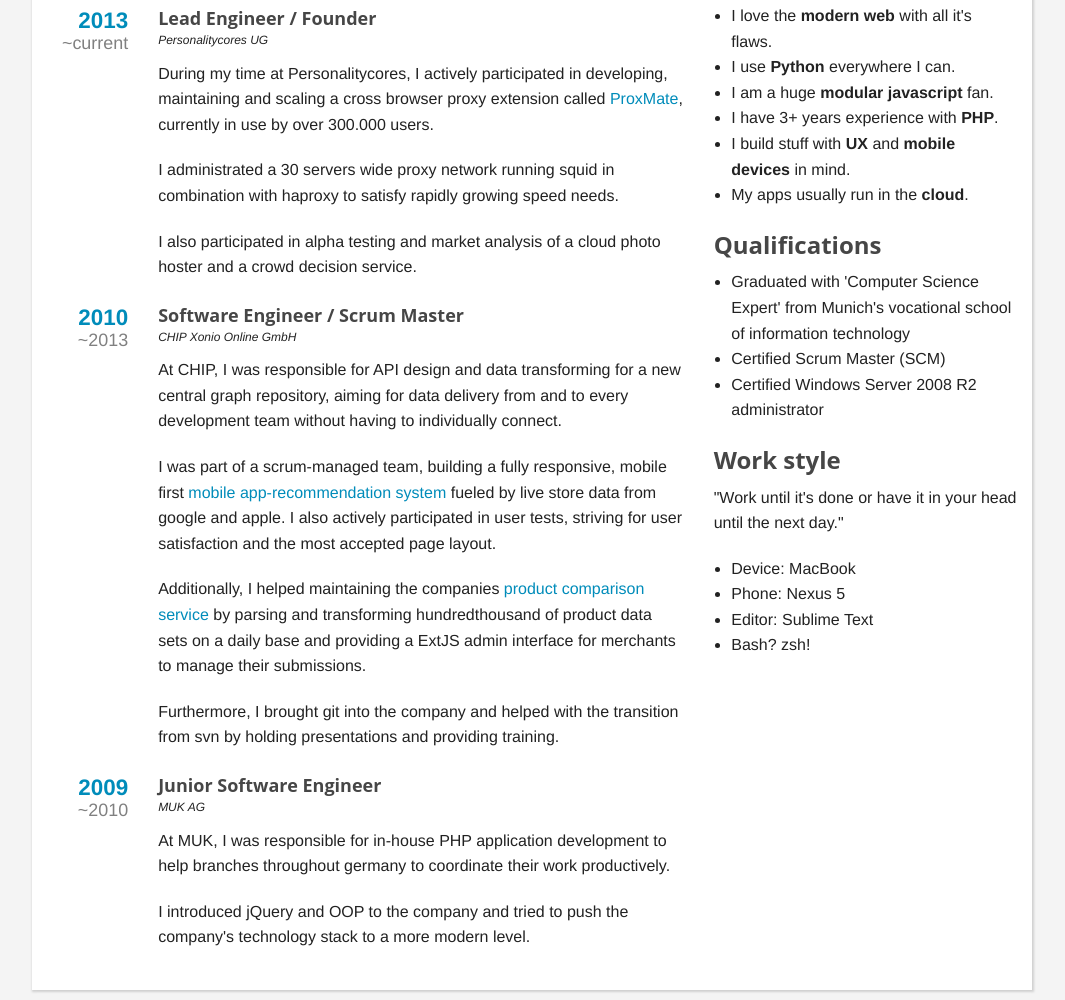
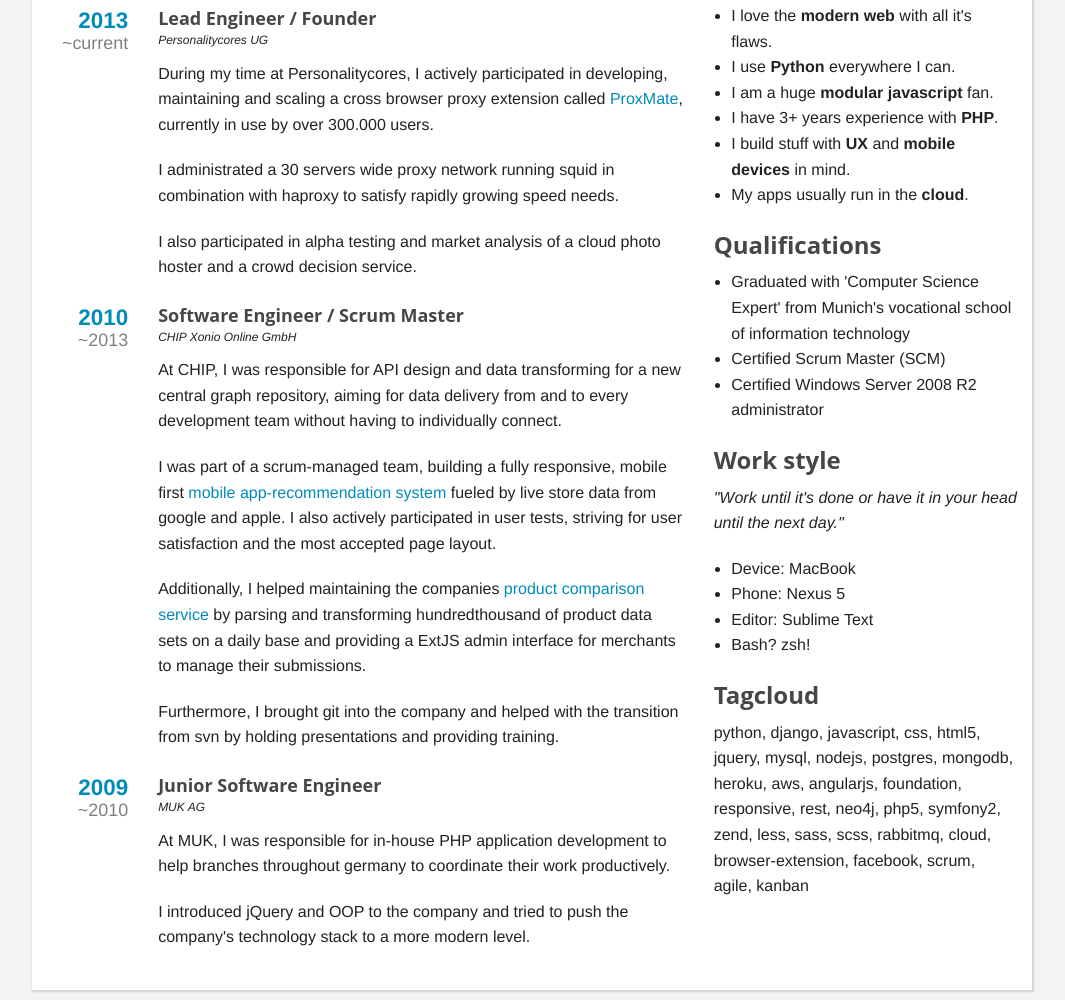
Before and after one commit to dabido/dabido.github.io, a website: page index.html in a window 1280 px wide. Shown: the part 220-1220 px from the top of the page, without its empty margins (108-1173 px from the left). Drawn offline with nearby package versions, Linux system fonts and the light colour scheme.

Commit message:
added tagcloud

```diff
--- a/index.html
+++ b/index.html
@@ -106,6 +106,13 @@
             <li><span>Bash?</span> zsh!</li>
           </ul>
         </article>
+
+        <article class="tagcloud">
+          <h4>Tagcloud</h4>
+          <p>
+            python, django, javascript, css, html5, jquery, mysql, nodejs, postgres, mongodb, heroku, aws, angularjs, foundation, responsive, rest, neo4j, php5, symfony2, zend, less, sass, scss, rabbitmq, cloud, browser-extension, facebook, scrum, agile, kanban
+          </p>
+        </article>
       </div>
     </section>
     </div>
--- a/scss/app.scss
+++ b/scss/app.scss
@@ -96,3 +96,7 @@
 	font-size: 12px;
 	font-style: italic;
 }
+
+.motto {
+	font-style: italic;
+}
--- a/scss/medium.scss
+++ b/scss/medium.scss
@@ -39,6 +39,10 @@
 		text-align: left;
 	}
 
+	.tagcloud {
+		display: block;
+	}
+
 	.workstyle {
 		display: block;
 	}
--- a/scss/small.scss
+++ b/scss/small.scss
@@ -27,6 +27,10 @@
 		}
 	}
 
+	.tagcloud {
+		display: none;
+	}
+
 	.workstyle {
 		display: none;
 	}
```
Also changed, not shown: css/app.css.
